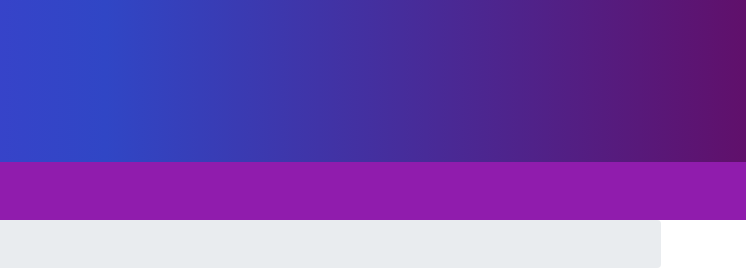
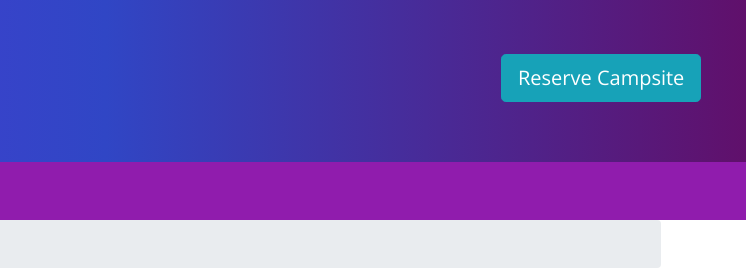
Before and after one commit to scottBranston/nucampsite, a website: page contactus.html in a window 1280 px wide. Shown: the top 280 px of the page, 534-1280 px from the left. Drawn offline with nearby package versions, Linux system fonts and the light colour scheme.

Commit message:
Tooltips and jQuery Code

```diff
--- a/contactus.html
+++ b/contactus.html
@@ -29,6 +29,9 @@
                 <div class="col">
                     <h1>NuCamp</h1>
                     <h2>a better way to camp</h2>
+                </div>
+                <div class="col-md-4 col-xl-2  mt-4">
+                    <a href="#reserveForm" role="button" class="btn btn-info btn-lg text-nowrap" data-placement="bottom" data-toggle="tooltip" data-html="true" title="Or call us at <br/><strong>1-206-555-1234</strong>">Reserve Campsite</a>
                 </div>
             </div>
         </div>
@@ -173,6 +176,14 @@
     <script src="node_modules/popper.js/dist/umd/popper.min.js"></script>
     <script src="node_modules/bootstrap/dist/js/bootstrap.min.js"></script>
 
+    <!-- this jQuery method is used to activate all tooltips for this page -->
+    <script>
+        $(function () {
+            $('[data-toggle="tooltip"]').tooltip()
+        })
+
+    </script>
+
 </body>
 
 </html>
```
Also changed, not shown: aboutus.html (+12 -0 lines), index.html (+9 -1 lines).
